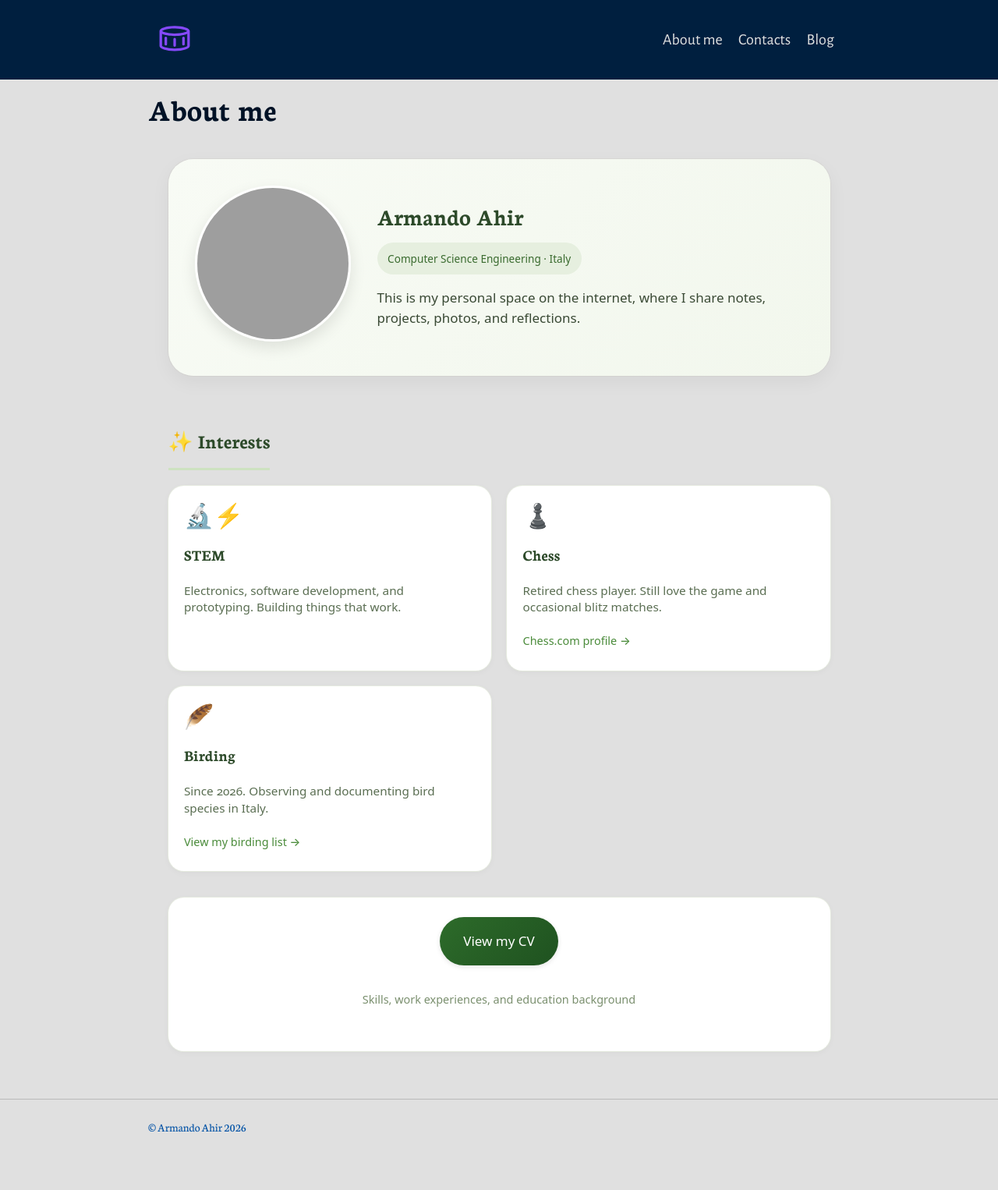
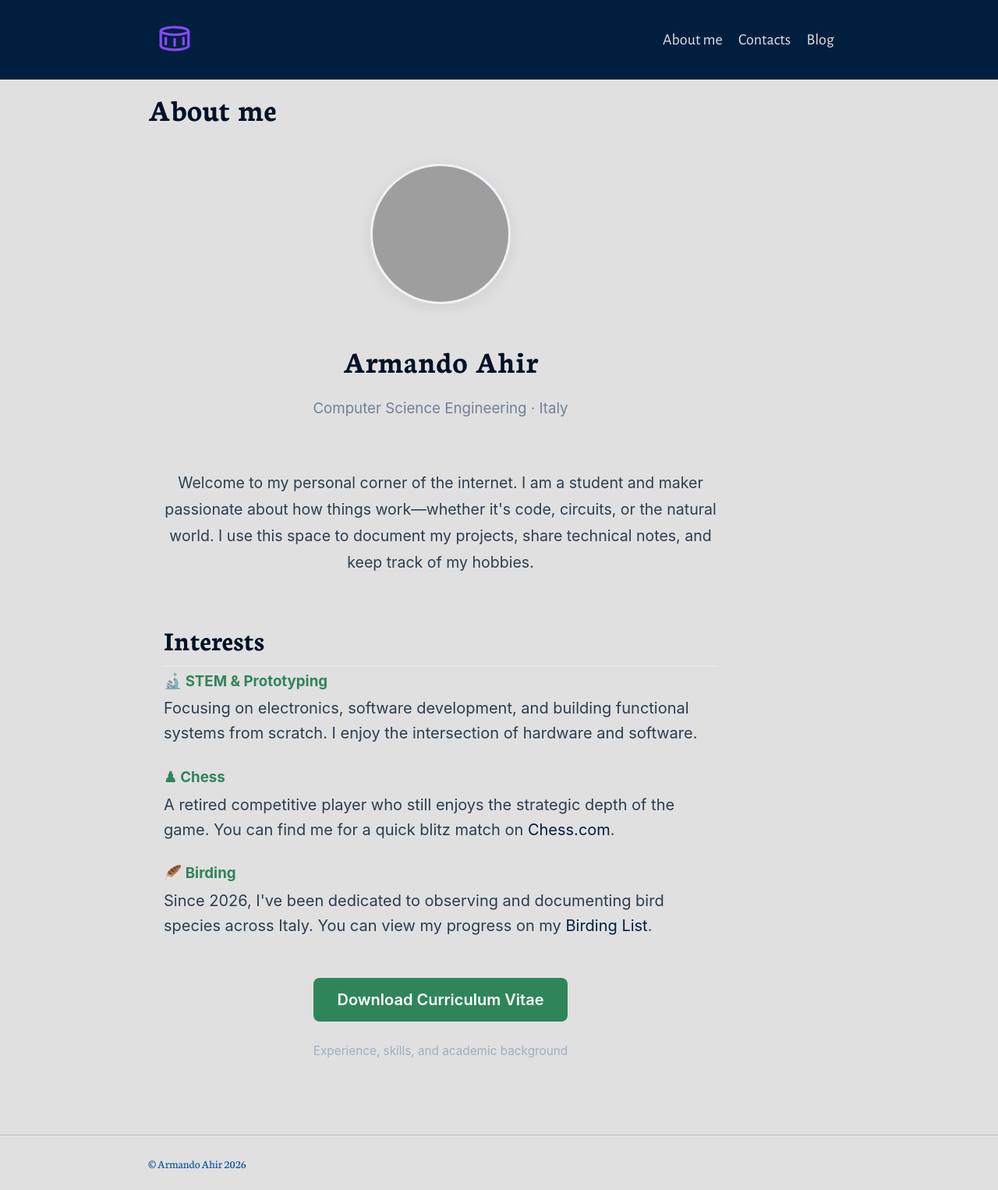
Before and after one commit to armandoahir/armandoahir.github.io, a Jekyll site: the page built from about.md, in a window 1280 px wide. Shown: the whole page at 78% size. Built offline with Jekyll 4.4.1, drawn with Linux system fonts in a browser that asks for light colours; before the commit the page ends 1479 px from its top, so only the background shows below that; grey boxes are pictures that could not be loaded.

Commit message:
[14th Apr] about

```diff
--- a/about.md
+++ b/about.md
@@ -5,285 +5,128 @@ permalink: /about/
 ---
 
 <style>
-  /* Reset e variabili */
-  .about-page * {
-    margin: 0;
-    padding: 0;
-    box-sizing: border-box;
+  .about-container {
+    max-width: 750px;
+    margin: 0 auto;
+    padding: 40px 20px;
+    font-family: -apple-system, BlinkMacSystemFont, "Segoe UI", Roboto, Helvetica, Arial, sans-serif;
+    line-height: 1.6;
+    color: #2c3e50;
   }
 
-  .about-page {
-    font-family: system-ui, -apple-system, 'Segoe UI', 'Roboto', 'Helvetica Neue', sans-serif;
-    max-width: 900px;
-    margin: 0 auto;
-    padding: 2rem 1.5rem;
-    color: #1a2a1f;
+  .profile-header {
+    text-align: center;
+    margin-bottom: 3rem;
   }
 
-  /* Card profilo */
-  .profile-card {
-    background: linear-gradient(135deg, #f8fbf5 0%, #f2f7ed 100%);
-    border-radius: 32px;
-    padding: 2rem;
-    margin-bottom: 2.5rem;
-    box-shadow: 0 8px 24px rgba(0, 0, 0, 0.05), 0 0 0 1px rgba(100, 80, 40, 0.05);
+  .profile-pic {
+    width: 180px;
+    height: 180px;
+    border-radius: 50%;
+    object-fit: cover;
+    border: 3px solid #edf2f7;
+    margin-bottom: 1.5rem;
+    box-shadow: 0 4px 20px rgba(0, 0, 0, 0.08);
   }
 
-  .profile-inner {
-    display: flex;
-    flex-direction: column;
-    align-items: center;
-    gap: 1.5rem;
+  .name {
+    font-size: 2.2rem;
+    font-weight: 700;
+    margin: 0;
+    color: #1a365d;
   }
 
-  @media (min-width: 600px) {
-    .profile-inner {
-      flex-direction: row;
-      align-items: flex-start;
-      gap: 2rem;
-    }
+  .subtitle {
+    font-size: 1.1rem;
+    color: #718096;
+    margin-top: 0.5rem;
   }
 
-  /* Immagine */
-  .profile-image {
-    flex-shrink: 0;
-  }
-
-  .profile-image img {
-    width: 160px;
-    height: 160px;
-    object-fit: cover;
-    border-radius: 50%;
-    box-shadow: 0 8px 20px rgba(0, 0, 0, 0.1);
-    border: 3px solid white;
-    transition: transform 0.2s ease;
-  }
-
-  .profile-image img:hover {
-    transform: scale(1.02);
-  }
-
-  @media (min-width: 600px) {
-    .profile-image img {
-      width: 180px;
-      height: 180px;
-    }
-  }
-
-  @media (min-width: 900px) {
-    .profile-image img {
-      width: 200px;
-      height: 200px;
-    }
-  }
-
-  /* Testo profilo */
-  .profile-text {
-    flex: 1;
+  .bio-content {
+    font-size: 1.15rem;
+    margin-bottom: 2.5rem;
     text-align: center;
   }
 
-  @media (min-width: 600px) {
-    .profile-text {
-      text-align: left;
-    }
-  }
-
-  .profile-text h2 {
-    font-size: 1.8rem;
-    font-weight: 600;
-    margin-bottom: 0.5rem;
-    color: #2d4a2a;
-    letter-spacing: -0.3px;
-  }
-
-  .profile-text .badge {
-    display: inline-block;
-    background: #e6efdf;
-    padding: 0.2rem 0.8rem;
-    border-radius: 40px;
-    font-size: 0.8rem;
-    font-weight: 500;
-    color: #3a6b2f;
-    margin-bottom: 1rem;
-  }
-
-  .profile-text .description {
-    font-size: 1rem;
-    line-height: 1.5;
-    color: #3a4a35;
-  }
-
-  /* Sezioni interessi */
-  .interests-section {
-    margin-bottom: 2rem;
-  }
-
-  .interests-section h3 {
+  .section-title {
     font-size: 1.5rem;
-    font-weight: 600;
-    color: #2d4a2a;
-    margin-bottom: 1.2rem;
-    padding-bottom: 0.5rem;
-    border-bottom: 3px solid #cde2c0;
-    display: inline-block;
-  }
-
-  .interests-grid {
-    display: grid;
-    grid-template-columns: 1fr;
-    gap: 1rem;
+    color: #2d3748;
+    border-bottom: 2px solid #e2e8f0;
+    padding-bottom: 8px;
     margin-bottom: 1.5rem;
   }
 
-  @media (min-width: 640px) {
-    .interests-grid {
-      grid-template-columns: repeat(2, 1fr);
-      gap: 1.2rem;
-    }
+  .interest-item {
+    margin-bottom: 1.5rem;
   }
 
-  .interest-card {
-    background: white;
-    border-radius: 20px;
-    padding: 1.2rem 1.2rem;
-    box-shadow: 0 2px 8px rgba(0, 0, 0, 0.04), 0 0 0 1px #e8ede2;
-    transition: all 0.2s ease;
+  .interest-item strong {
+    color: #2f855a;
+    display: block;
+    font-size: 1.1rem;
+    margin-bottom: 4px;
   }
 
-  .interest-card:hover {
-    transform: translateY(-2px);
-    box-shadow: 0 8px 20px rgba(0, 0, 0, 0.08), 0 0 0 1px #cde2c0;
-  }
-
-  .interest-icon {
-    font-size: 1.8rem;
-    margin-bottom: 0.5rem;
-  }
-
-  .interest-card h4 {
-    font-size: 1.2rem;
-    font-weight: 600;
-    color: #2d4a2a;
-    margin-bottom: 0.5rem;
-  }
-
-  .interest-card p {
-    font-size: 0.9rem;
-    color: #5a6e52;
-    line-height: 1.4;
-    margin-bottom: 0.8rem;
-  }
-
-  .interest-link {
-    display: inline-flex;
-    align-items: center;
-    gap: 6px;
-    font-size: 0.85rem;
-    color: #4a8b3a;
-    text-decoration: none;
-    font-weight: 500;
-    transition: color 0.2s;
-  }
-
-  .interest-link:hover {
-    color: #2a5a1e;
-    text-decoration: underline;
-  }
-
-  /* Sezione CV */
-  .cv-section {
-    background: white;
-    border-radius: 20px;
-    padding: 1.5rem;
-    margin-top: 1.5rem;
+  .cv-wrapper {
     text-align: center;
-    box-shadow: 0 2px 8px rgba(0, 0, 0, 0.04), 0 0 0 1px #e8ede2;
+    margin-top: 3rem;
   }
 
   .cv-button {
-    display: inline-flex;
-    align-items: center;
-    gap: 10px;
-    background: linear-gradient(135deg, #2d6b2a, #1f5220);
-    color: white;
+    display: inline-block;
+    background-color: #2f855a;
+    color: white !important;
+    padding: 12px 30px;
+    border-radius: 8px;
     text-decoration: none;
-    padding: 0.8rem 1.8rem;
-    border-radius: 60px;
-    font-weight: 500;
-    font-size: 1rem;
-    transition: all 0.2s ease;
-    box-shadow: 0 2px 6px rgba(0, 0, 0, 0.1);
+    font-weight: 600;
+    transition: background-color 0.2s;
   }
 
   .cv-button:hover {
-    transform: translateY(-2px);
-    box-shadow: 0 6px 14px rgba(0, 0, 0, 0.12);
-    background: linear-gradient(135deg, #1f5a1c, #184518);
+    background-color: #276749;
   }
 
-  .cv-section p {
-    margin-top: 1rem;
-    font-size: 0.85rem;
-    color: #7a8f6e;
-  }
-
-  /* Utility */
-  p {
-    text-indent: 0 !important;
-  }
+  /* Utility to prevent standard theme indenting */
+  p { text-indent: 0 !important; }
 </style>
 
-<div class="about-page">
-  <div class="profile-card">
-    <div class="profile-inner">
-      <div class="profile-image">
-        <img src="{{ '/assets/images/arma.png' | relative_url }}" alt="Armando Ahir">
-      </div>
-      <div class="profile-text">
-        <h2>Armando Ahir</h2>
-        <div class="badge">Computer Science Engineering · Italy</div>
-        <div class="description">
-          This is my personal space on the internet, where I share notes, projects, photos, and reflections.
-        </div>
-      </div>
-    </div>
+<div class="about-container">
+
+  <header class="profile-header">
+    <img src="{{ '/assets/arma.jpg' | relative_url }}" alt="Armando Ahir" class="profile-pic">
+    <h1 class="name">Armando Ahir</h1>
+    <p class="subtitle">Computer Science Engineering · Italy</p>
+  </header>
+
+  <div class="bio-content">
+    <p>
+      Welcome to my personal corner of the internet. I am a student and maker
+      passionate about how things work—whether it's code, circuits, or the natural world.
+      I use this space to document my projects, share technical notes, and keep track of my hobbies.
+    </p>
   </div>
 
-  <div class="interests-section">
-    <h3>✨ Interests</h3>
-    <div class="interests-grid">
-      <!-- STEM Card -->
-      <div class="interest-card">
-        <div class="interest-icon">🔬⚡</div>
-        <h4>STEM</h4>
-        <p>Electronics, software development, and prototyping. Building things that work.</p>
-      </div>
-      <!-- Chess Card -->
-      <div class="interest-card">
-        <div class="interest-icon">♟️</div>
-        <h4>Chess</h4>
-        <p>Retired chess player. Still love the game and occasional blitz matches.</p>
-        <a href="https://www.chess.com/member/itsarma" target="_blank" rel="noopener noreferrer" class="interest-link">
-          Chess.com profile →
-        </a>
-      </div>
-      <!-- Birding Card -->
-      <div class="interest-card">
-        <div class="interest-icon">🪶</div>
-        <h4>Birding</h4>
-        <p>Since 2026. Observing and documenting bird species in Italy.</p>
-        <a href="{{ '/birding-list' | relative_url }}" class="interest-link">
-          View my birding list →
-        </a>
-      </div>
-    </div>
+  <h2 class="section-title">Interests</h2>
+
+  <div class="interest-item">
+    <strong>🔬 STEM & Prototyping</strong>
+    Focusing on electronics, software development, and building functional systems from scratch. I enjoy the intersection of hardware and software.
   </div>
 
-  <div class="cv-section">
-    <a href="{{ '/assets/files/cv.pdf' | relative_url }}" class="cv-button">
-      View my CV
-    </a>
-    <p>Skills, work experiences, and education background</p>
+  <div class="interest-item">
+    <strong>♟ Chess</strong>
+    A retired competitive player who still enjoys the strategic depth of the game. You can find me for a quick blitz match on <a href="https://www.chess.com/member/itsarma" target="_blank" rel="noopener">Chess.com</a>.
   </div>
+
+  <div class="interest-item">
+    <strong>🪶 Birding</strong>
+    Since 2026, I've been dedicated to observing and documenting bird species across Italy. You can view my progress on my <a href="{{ '/birding-list' | relative_url }}">Birding List</a>.
+  </div>
+
+  <div class="cv-wrapper">
+    <a href="{{ '/assets/files/cv.pdf' | relative_url }}" class="cv-button">Download Curriculum Vitae</a>
+    <p style="font-size: 0.9rem; color: #a0aec0; margin-top: 10px;">Experience, skills, and academic background</p>
+  </div>
+
 </div>
```
